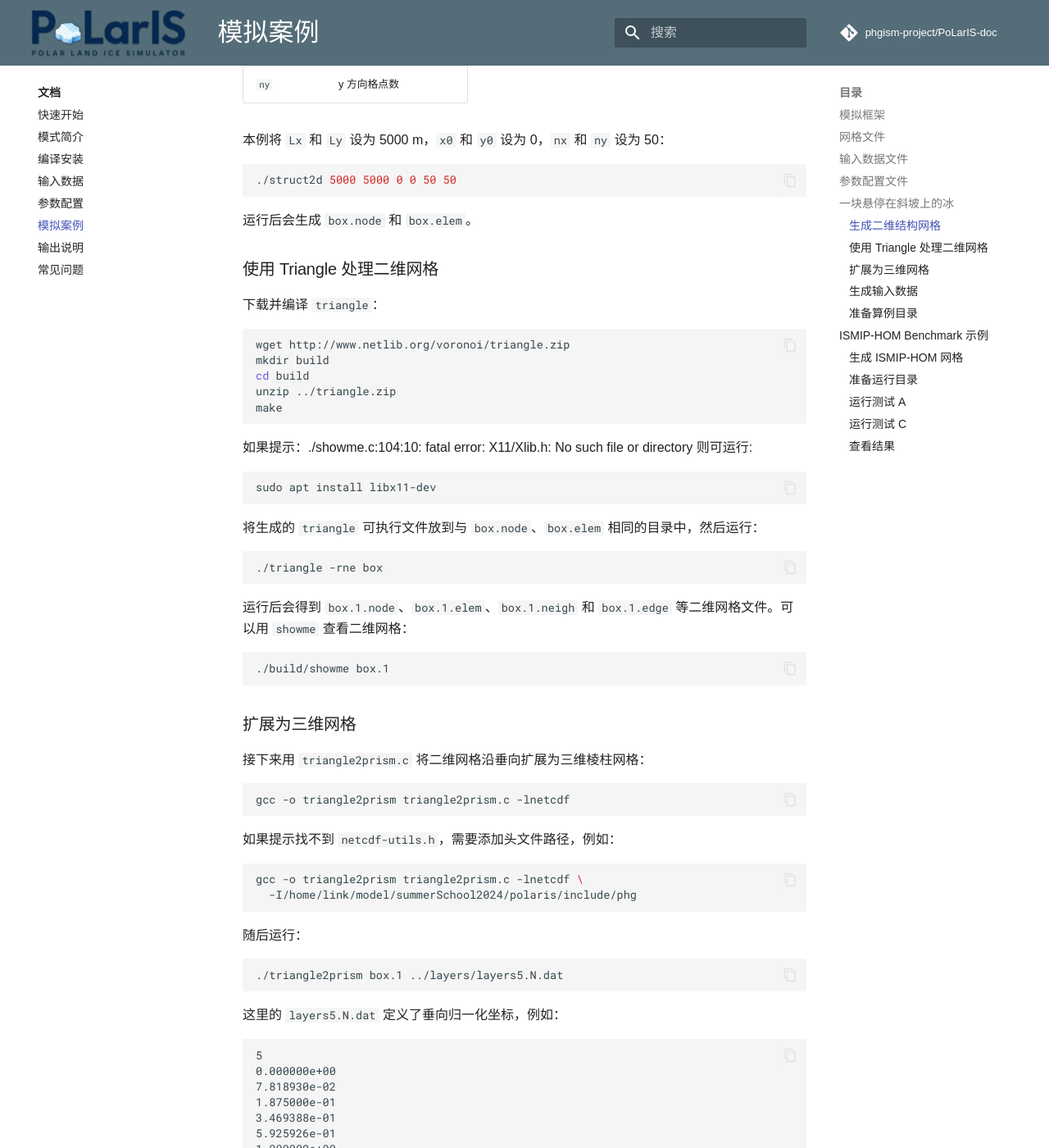
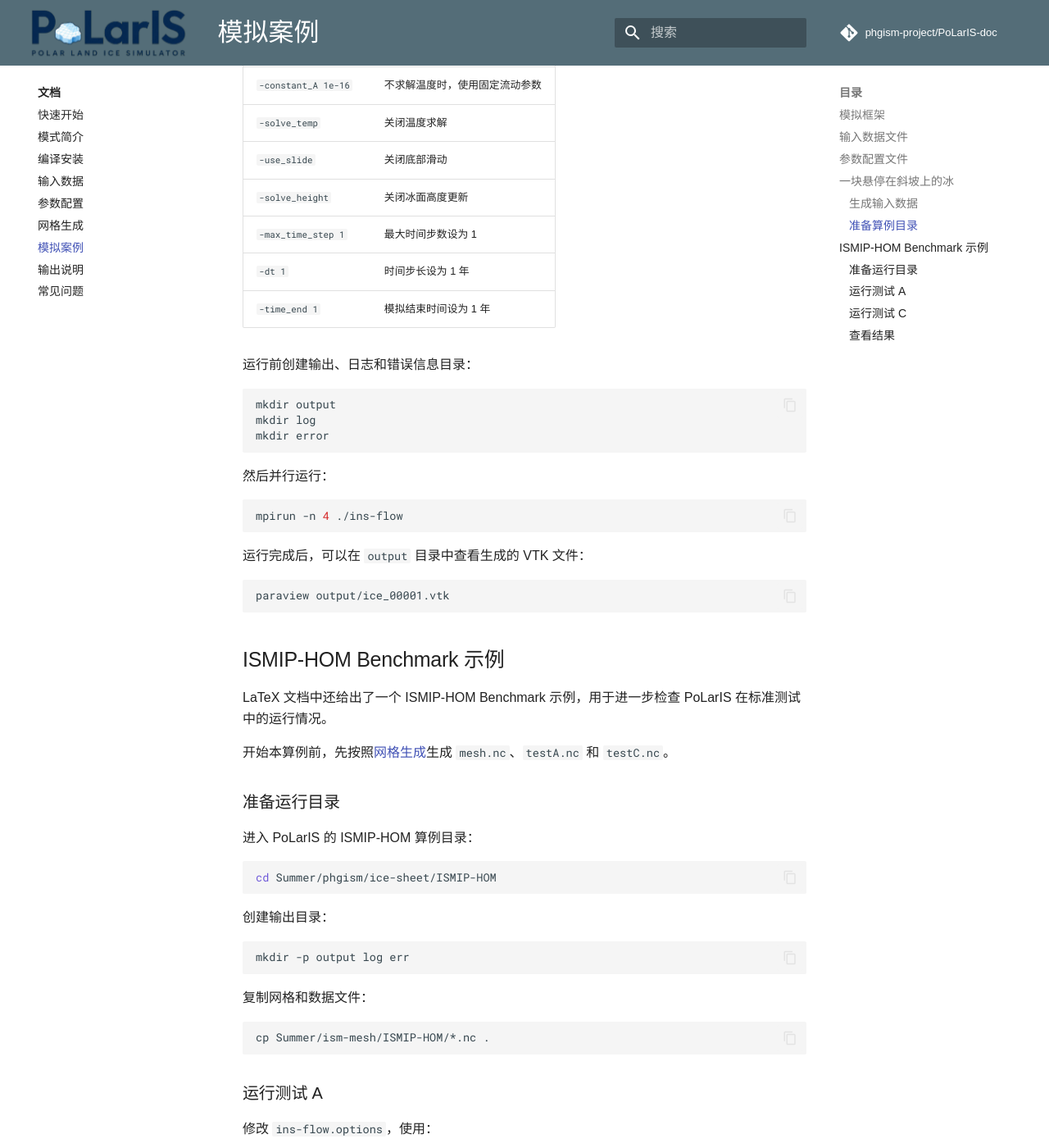
Before and after one commit to phgism-project/PoLarIS-doc, an MkDocs documentation site: the page built from docs/manual/workflow.md, in a window 1280 px wide and 1400 px high, scrolled down 3251 px. Shown: the whole window at 82% size. Built offline with MkDocs 1.6.1 and Material for MkDocs 9.7.7, drawn with Linux system fonts in a browser that asks for light colours; comment, search, counter and statistics services are not loaded; some of the changed text lies outside the part shown.

Commit message:
put mesh generation as a new entry

````diff
--- a/docs/manual/workflow.md
+++ b/docs/manual/workflow.md
@@ -1,12 +1,14 @@
 # 模拟案例
 
-PoLarIS 的基本使用思路是：编译得到 `ins-flow` 后，准备网格文件、输入数据文件和模式参数文件，然后在算例目录中运行模拟。
+本页根据 `install_and_example.tex` 中“数值模拟案例”一节整理。PoLarIS 的基本使用思路是：编译得到 `ins-flow` 后，准备网格文件、输入数据文件和模式参数文件，然后在算例目录中运行模拟。
+
+网格生成的详细步骤已单独整理到[网格生成](mesh-generation.md)。本页从已有 `mesh.nc` 开始，说明如何继续准备输入数据、修改参数文件并运行算例。
 
 ## 模拟框架
 
 PoLarIS 尽量把一次数值模拟拆成几个清晰步骤：
 
-1. 准备网格文件；
+1. 生成或准备网格文件；
 2. 准备包含地形和气候强迫等信息的 NetCDF 输入文件；
 3. 修改 `.options` 参数配置文件；
 4. 创建输出、日志和错误信息目录；
@@ -14,17 +16,6 @@
 6. 使用 ParaView、`ncdump`、`ncview` 等工具检查结果。
 
 对于新用户来说，可以先从一个理想化的小算例开始，确认编译环境、输入文件和参数文件都能正常工作，再逐步切换到真实冰川或冰盖实验。
-
-## 网格文件
-
-PoLarIS 基于有限元方法，支持结构网格和非结构网格。结构网格可以理解为规则、均匀的网格，生成和后处理都比较方便；非结构网格可以在重点区域灵活加密，更适合复杂边界或局地区域高分辨率模拟。
-
-| 网格类型 | 优点 | 局限 |
-| --- | --- | --- |
-| 结构网格 | 数据处理方便，网格简单，容易生成 | 难以对重点区域做局部加密 |
-| 非结构网格 | 可根据研究需求灵活加密或粗化不同区域 | 前后处理更复杂，网格质量会影响收敛 |
-
-一般来说，全南极、全格陵兰、长时间古气候模拟等大范围实验可优先考虑结构网格；特定流域、冰川或高精度冰海耦合问题更适合非结构网格。
 
 ## 输入数据文件
 
@@ -69,103 +60,7 @@
 
 第一个示例是一个理想化冰块：冰块厚度为 100 m，长度和宽度均为 5000 m，底部斜坡坡度为 0.1，并假设流动参数 `A = 1e-16`。这个算例适合用来检查网格生成、输入数据准备和模式运行流程。
 
-### 生成二维结构网格
-
-在 `ism-mesh/scripts` 目录中编译 `struct2d.c`：
-
-```bash
-gcc -o struct2d struct2d.c
-```
-
-`struct2d` 接受 6 个参数：
-
-```bash
-./struct2d Lx Ly x0 y0 nx ny
-```
-
-各参数含义为：
-
-| 参数 | 含义 |
-| --- | --- |
-| `Lx` | 长方形在 x 方向上的长度 |
-| `Ly` | 长方形在 y 方向上的长度 |
-| `x0` | 区域左下角 x 坐标 |
-| `y0` | 区域左下角 y 坐标 |
-| `nx` | x 方向格点数 |
-| `ny` | y 方向格点数 |
-
-本例将 `Lx` 和 `Ly` 设为 5000 m，`x0` 和 `y0` 设为 0，`nx` 和 `ny` 设为 50：
-
-```bash
-./struct2d 5000 5000 0 0 50 50
-```
-
-运行后会生成 `box.node` 和 `box.elem`。
-
-### 使用 Triangle 处理二维网格
-
-下载并编译 `triangle`：
-
-```bash
-wget http://www.netlib.org/voronoi/triangle.zip
-mkdir build
-cd build
-unzip ../triangle.zip
-make
-```
-
-如果提示：./showme.c:104:10: fatal error: X11/Xlib.h: No such file or directory
-则可运行:
-```bash
-sudo apt install libx11-dev
-```
-
-将生成的 `triangle` 可执行文件放到与 `box.node`、`box.elem` 相同的目录中，然后运行：
-
-```bash
-./triangle -rne box
-```
-
-运行后会得到 `box.1.node`、`box.1.elem`、`box.1.neigh` 和 `box.1.edge` 等二维网格文件。可以用 `showme` 查看二维网格：
-
-```bash
-./build/showme box.1
-```
-
-### 扩展为三维网格
-
-接下来用 `triangle2prism.c` 将二维网格沿垂向扩展为三维棱柱网格：
-
-```bash
-gcc -o triangle2prism triangle2prism.c -lnetcdf
-```
-
-如果提示找不到 `netcdf-utils.h`，需要添加头文件路径，例如：
-
-```bash
-gcc -o triangle2prism triangle2prism.c -lnetcdf \
-  -I/home/link/model/summerSchool2024/polaris/include/phg
-```
-
-随后运行：
-
-```bash
-./triangle2prism box.1 ../layers/layers5.N.dat
-```
-
-这里的 `layers5.N.dat` 定义了垂向归一化坐标，例如：
-
-```text
-5
-0.000000e+00
-7.818930e-02
-1.875000e-01
-3.469388e-01
-5.925926e-01
-1.000000e+00
-```
-
-生成的 `mesh.nc` 就是 PoLarIS 需要读取的三维网格文件。
+开始本算例前，先按照[网格生成](mesh-generation.md)中的步骤得到 `mesh.nc`。
 
 ### 生成输入数据
 
@@ -238,16 +133,7 @@
 
 LaTeX 文档中还给出了一个 ISMIP-HOM Benchmark 示例，用于进一步检查 PoLarIS 在标准测试中的运行情况。
 
-### 生成 ISMIP-HOM 网格
-
-进入 ISMIP-HOM 网格目录并运行批处理脚本：
-
-```bash
-cd Summer/ism-mesh/ISMIP-HOM
-. batch.sh
-```
-
-该步骤会生成 `mesh.nc`、`testA.nc` 和 `testC.nc`。
+开始本算例前，先按照[网格生成](mesh-generation.md#ismip-hom-grid)生成 `mesh.nc`、`testA.nc` 和 `testC.nc`。
 
 ### 准备运行目录
 
--- a/mkdocs.yml
+++ b/mkdocs.yml
@@ -33,6 +33,7 @@
       - 编译安装: manual/installation.md
       - 输入数据: manual/input-data.md
       - 参数配置: manual/configuration.md
+      - 网格生成: manual/mesh-generation.md
       - 模拟案例: manual/workflow.md
       - 输出说明: manual/outputs.md
       - 常见问题: manual/faq.md
````
Also changed, not shown: docs/manual/index.md (+2 -1 lines), docs/manual/mesh-generation.md (added, +119 -0 lines).
